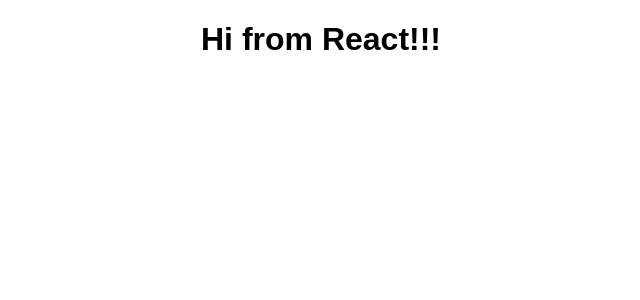
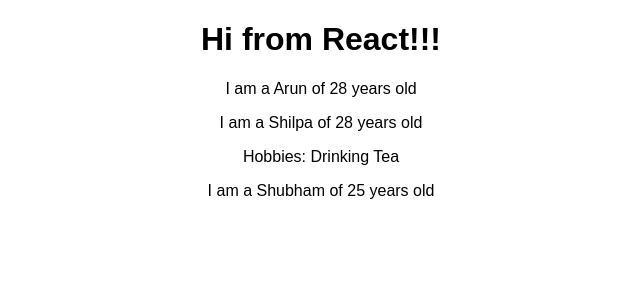
Before and after one commit to ArunkmrS/1ReactApp, a React (Create React App) app: page / in a window 1280 px wide. Shown: the top 300 px of the page, without its empty margins (319-959 px from the left). Built offline with nearby package versions, Linux system fonts and the light colour scheme.

Commit message:
use of props

```diff
--- a/src/App.js
+++ b/src/App.js
@@ -1,13 +1,18 @@
 import React, { Component } from 'react';
 import './App.css';
+import Person from './Person/Person'
 
 class App extends Component {
   render() {
-    return (
-      <div className="App">
+     return (
+     <div className="App">
         <h1>Hi from React!!!</h1>
-      </div>
-    );
+        <Person name="Arun" age="28"></Person>
+        <Person name="Shilpa" age="28">Hobbies: Drinking Tea</Person>
+        <Person name="Shubham" age="25"></Person>
+     </div>
+   );
+    //return React.createElement('div',{className: 'App'},React.createElement('h1',null,'Hi from React2'));
   }
 }
 
--- /dev/null
+++ b/src/Person/Person.js
@@ -0,0 +1,11 @@
+import React from 'react';
+
+const person = (props)=> {
+    return (
+        <div>
+            <p>I am a {props.name} of {props.age} years old</p>
+            <p>{props.children}</p>
+        </div>
+    )};
+
+export default person;
```
